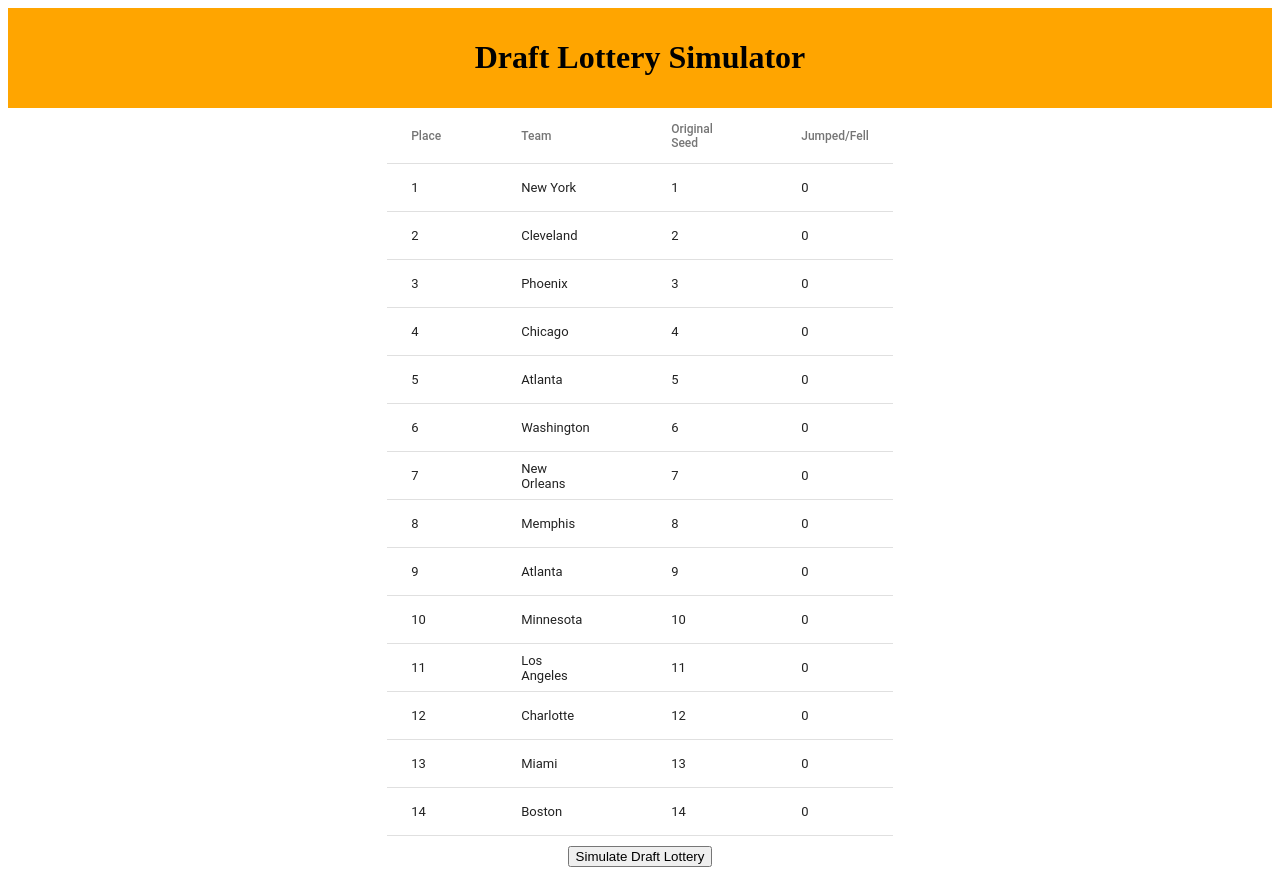
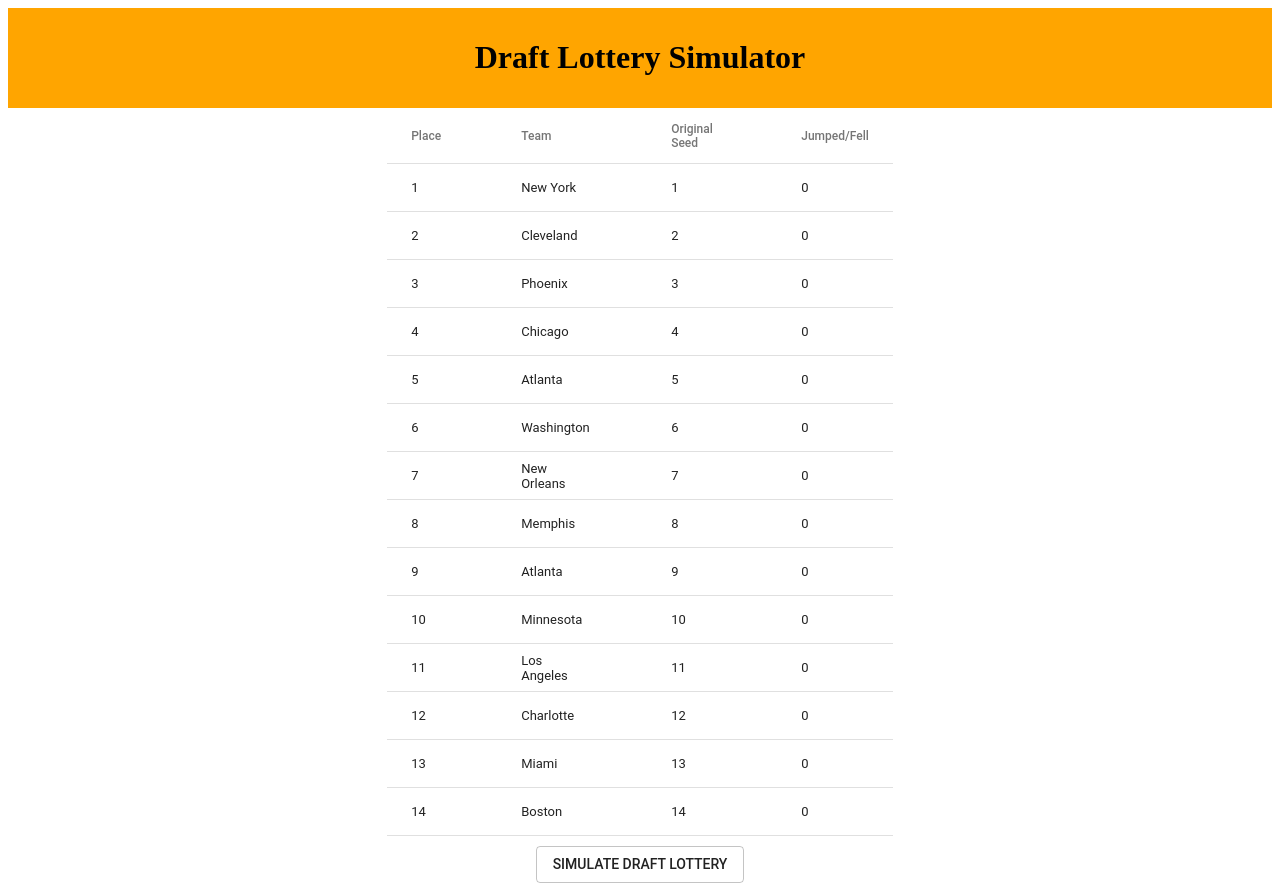
Before and after one commit to Maxwell1126/JS-NBA-Draft-Lottery, a React (Create React App) app: page / in a window 1280 px wide. Built offline with nearby package versions, Linux system fonts and the light colour scheme.

Commit message:
Used a material button on the SimLotteryButton component.

```diff
--- a/src/SimLotteryButton/SimLotteryButton.js
+++ b/src/SimLotteryButton/SimLotteryButton.js
@@ -1,5 +1,6 @@
 import React, { Component } from 'react';
 import { connect } from 'react-redux';
+import Button from '@material-ui/core/Button';
 
 class SimLotteryButton extends Component {
     constructor(props) {
@@ -90,7 +91,7 @@ class SimLotteryButton extends Component {
     render() {
         return (
             <div>
-                <button onClick={this.runLottery}>Simulate Draft Lottery</button>
+                <Button variant="outlined" onClick={this.runLottery}>Simulate Draft Lottery</Button>
             </div>
         )
     }
```
